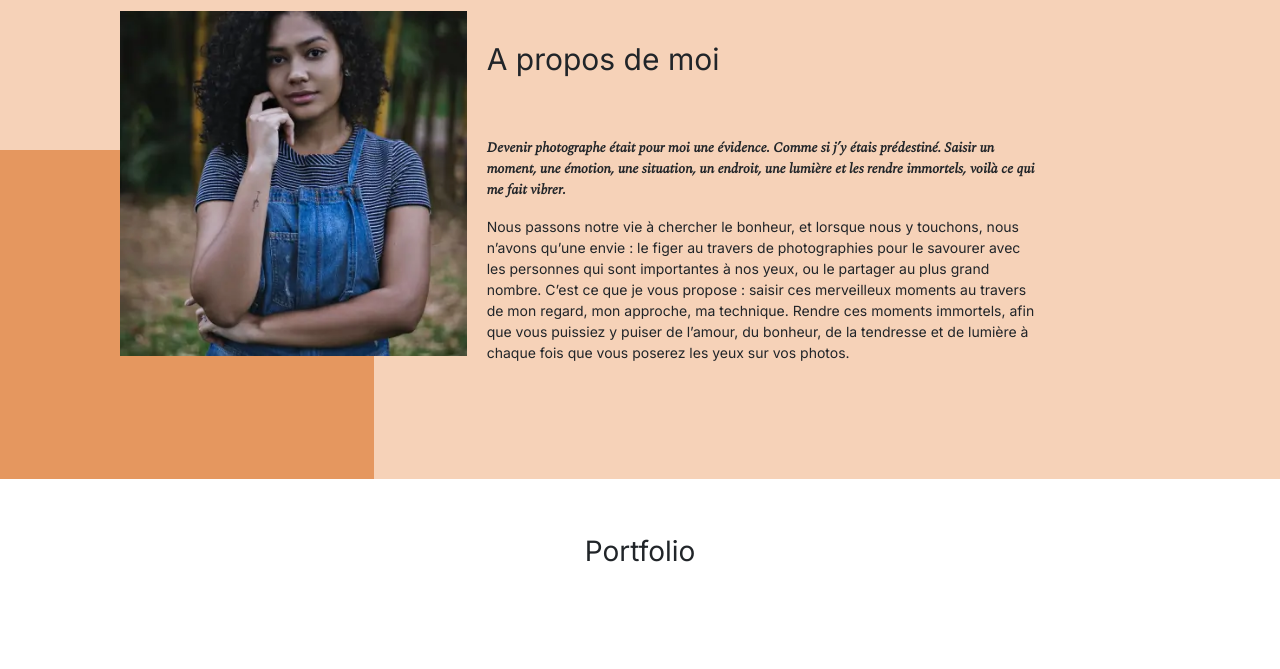
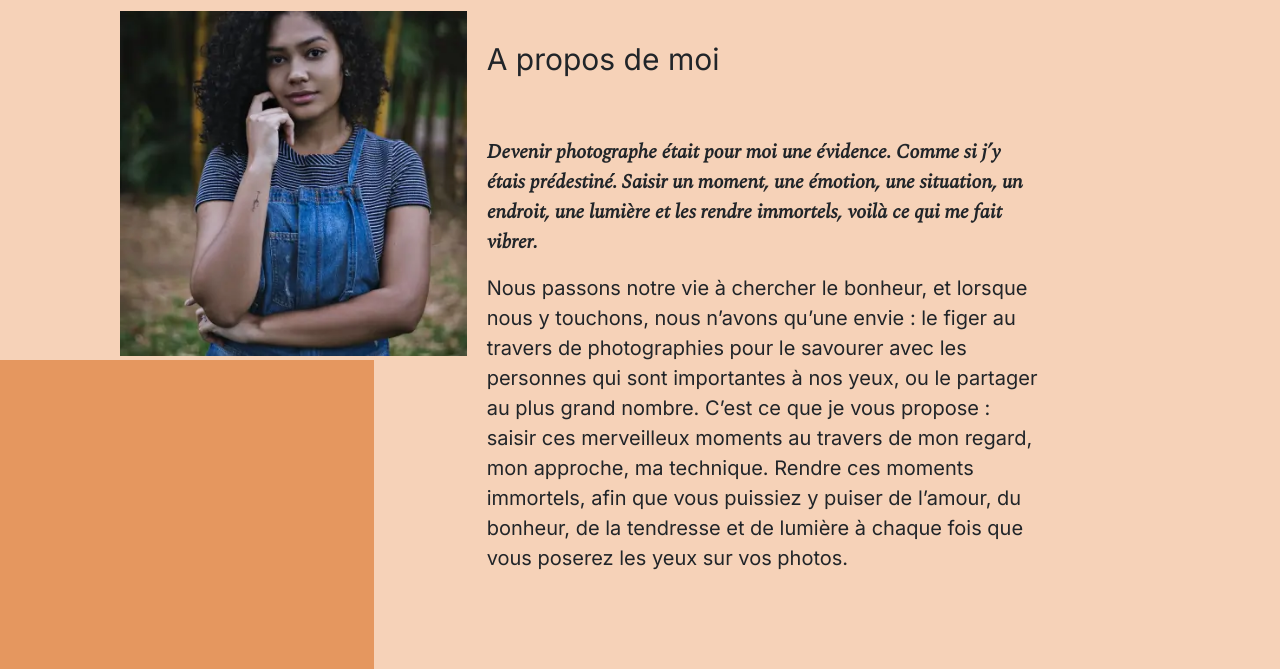
Before and after one commit to Omar-D100/Omar_Derouich_8_Nina-Carducci_11.2024, a plain HTML site: page index.html in a window 1280 px wide. Shown: the part 780-1449 px from the top of the page. Drawn offline with nearby package versions, Linux system fonts and the light colour scheme.

Commit message:
modif text html

```diff
--- a/assets/style.css
+++ b/assets/style.css
@@ -119,8 +119,9 @@ body {
 }
 #about-me p {
     width: 80%;
-    font-size: 14px;
+    font-size: 20px;
 }
+
 .title {
     text-align: center;
     padding-block: 2em;
@@ -178,6 +179,7 @@ form textarea {
 }
 .quote__text {
     font-weight: 300;
+    font-size: 25px;
 }
 .quote__author {
     font-weight: 800;
```
